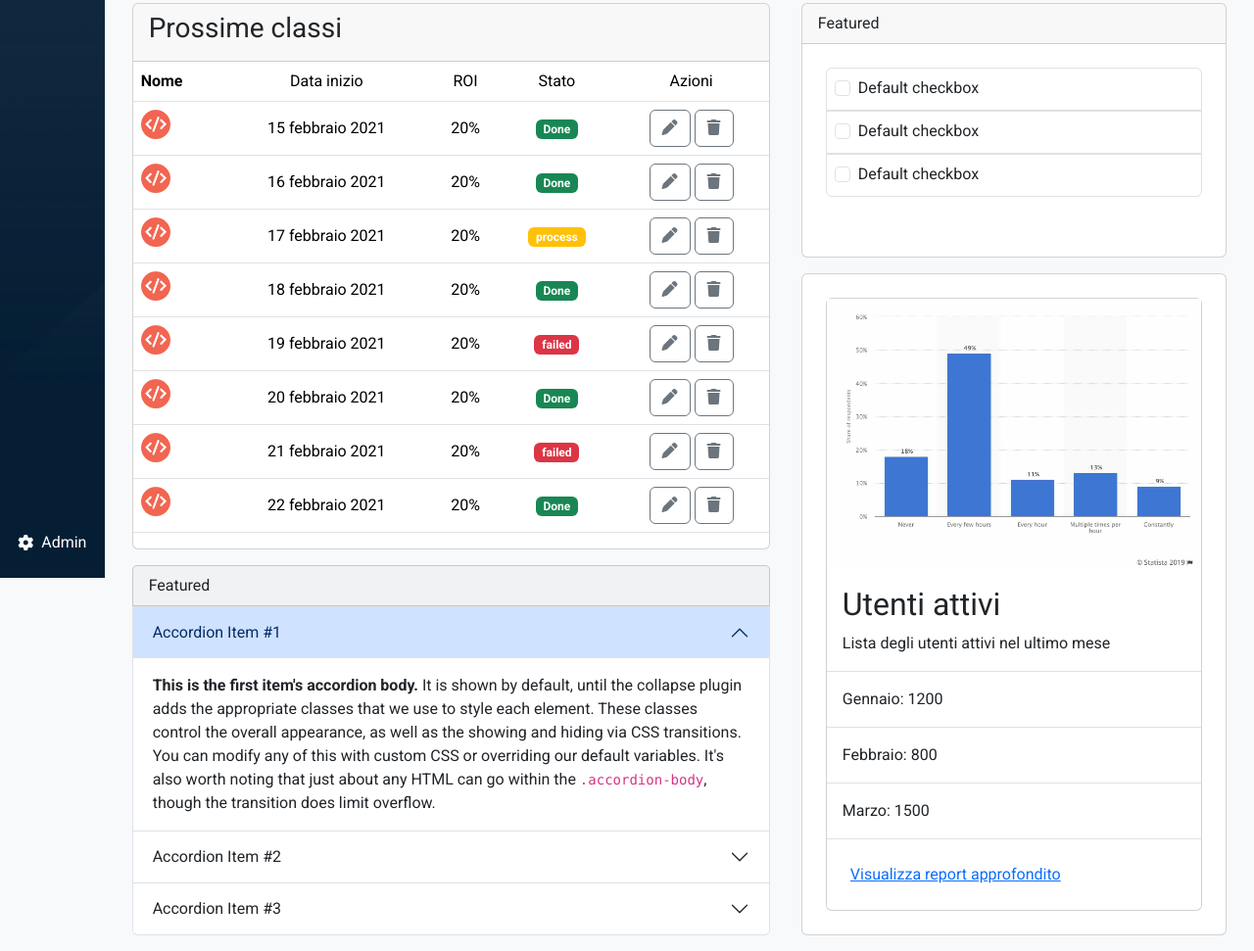
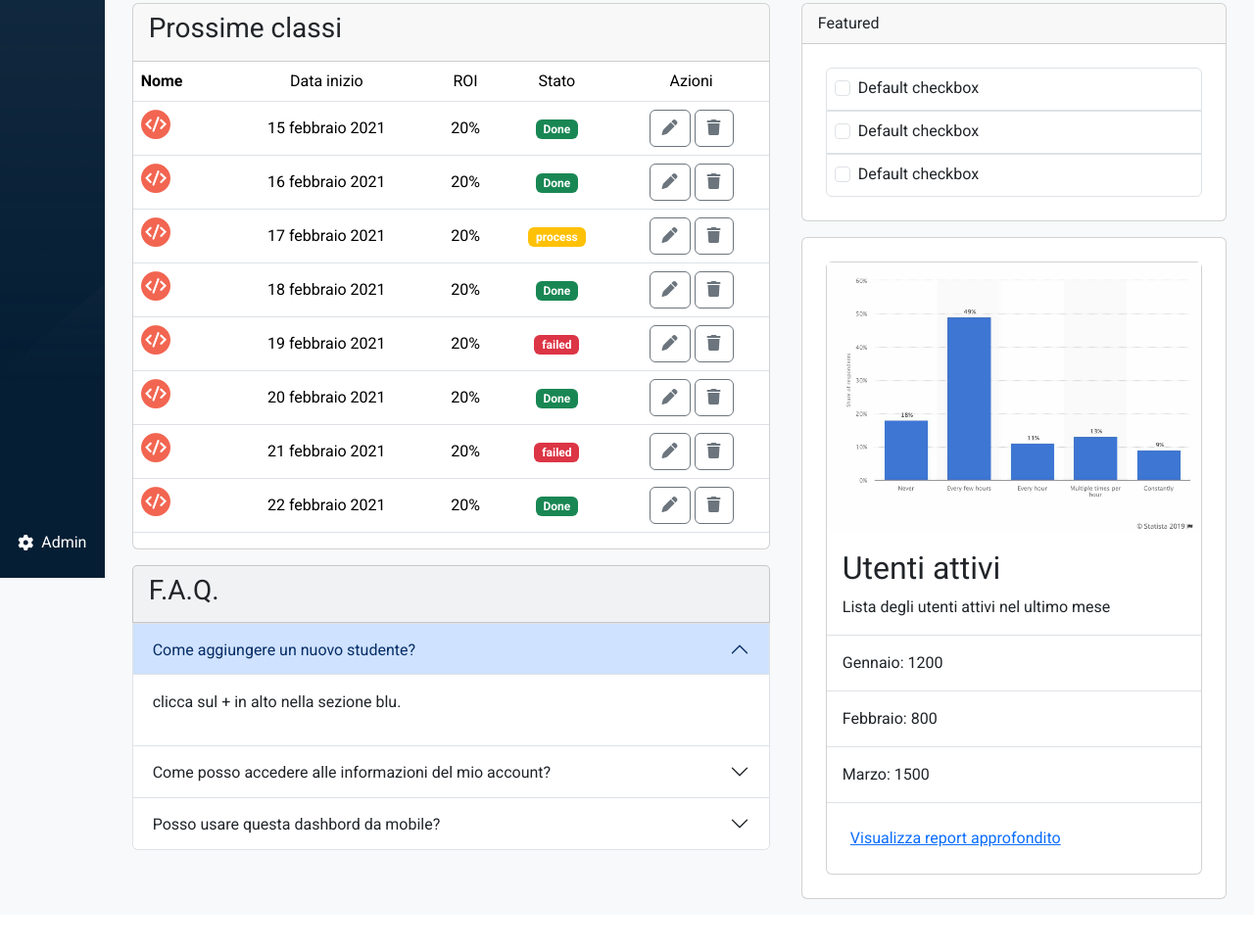
Before and after one commit to RiccardoImperato/html-css-bootstrap-dashboard, a plain HTML site: page index.html in a window 1280 px wide. Shown: the part 210-1181 px from the top of the page at 98% size. After the commit the page ends 1144 px from the top, so only its background shows below. Drawn offline with nearby package versions, Linux system fonts and the light colour scheme.

Commit message:
fet: sezione f.a.q.

```diff
--- a/index.html
+++ b/index.html
@@ -295,7 +295,7 @@
                         <!-- Accordion -->
                         <div class="col p-0">
                             <div class="card card-header">
-                                Featured
+                                <h3>F.A.Q.</h3>
                             </div>
                             <div class="accordion" id="accordionExample">
                                 <div class="accordion-item rounded-0">
@@ -303,24 +303,13 @@
                                         <button class="accordion-button rounded-0" type="button"
                                             data-bs-toggle="collapse" data-bs-target="#collapseOne" aria-expanded="true"
                                             aria-controls="collapseOne">
-                                            Accordion Item #1
+                                            Come aggiungere un nuovo studente?
                                         </button>
                                     </h2>
                                     <div id="collapseOne" class="accordion-collapse collapse show"
                                         data-bs-parent="#accordionExample">
                                         <div class="accordion-body">
-                                            <strong>This is the first item's accordion body.</strong> It is shown by
-                                            default, until the collapse plugin adds the appropriate classes that we use
-                                            to
-                                            style each element. These classes control the overall appearance, as well as
-                                            the
-                                            showing and hiding via CSS transitions. You can modify any of this with
-                                            custom
-                                            CSS or overriding our default variables. It's also worth noting that just
-                                            about
-                                            any HTML can go within the <code>.accordion-body</code>, though the
-                                            transition
-                                            does limit overflow.
+                                            <p>clicca sul + in alto nella sezione blu.</p>
                                         </div>
                                     </div>
                                 </div>
@@ -329,24 +318,13 @@
                                         <button class="accordion-button collapsed" type="button"
                                             data-bs-toggle="collapse" data-bs-target="#collapseTwo"
                                             aria-expanded="false" aria-controls="collapseTwo">
-                                            Accordion Item #2
+                                            Come posso accedere alle informazioni del mio account?
                                         </button>
                                     </h2>
                                     <div id="collapseTwo" class="accordion-collapse collapse"
                                         data-bs-parent="#accordionExample">
                                         <div class="accordion-body">
-                                            <strong>This is the second item's accordion body.</strong> It is hidden by
-                                            default, until the collapse plugin adds the appropriate classes that we use
-                                            to
-                                            style each element. These classes control the overall appearance, as well as
-                                            the
-                                            showing and hiding via CSS transitions. You can modify any of this with
-                                            custom
-                                            CSS or overriding our default variables. It's also worth noting that just
-                                            about
-                                            any HTML can go within the <code>.accordion-body</code>, though the
-                                            transition
-                                            does limit overflow.
+                                            <p>clicca sulla campanella.</p>
                                         </div>
                                     </div>
                                 </div>
@@ -355,24 +333,17 @@
                                         <button class="accordion-button collapsed" type="button"
                                             data-bs-toggle="collapse" data-bs-target="#collapseThree"
                                             aria-expanded="false" aria-controls="collapseThree">
-                                            Accordion Item #3
+                                            Posso usare questa dashbord da mobile?
                                         </button>
                                     </h2>
                                     <div id="collapseThree" class="accordion-collapse collapse"
                                         data-bs-parent="#accordionExample">
                                         <div class="accordion-body">
-                                            <strong>This is the third item's accordion body.</strong> It is hidden by
-                                            default, until the collapse plugin adds the appropriate classes that we use
-                                            to
-                                            style each element. These classes control the overall appearance, as well as
-                                            the
-                                            showing and hiding via CSS transitions. You can modify any of this with
-                                            custom
-                                            CSS or overriding our default variables. It's also worth noting that just
-                                            about
-                                            any HTML can go within the <code>.accordion-body</code>, though the
-                                            transition
-                                            does limit overflow.
+                                            <p>
+                                                Di solito è inusuale usare dashboard del genere da mobile, ma i nostri
+                                                sviluppatori hanno fatto di tutto per permettere un'esperienza utente
+                                                accettabile anche da dispositivi a schermi ridotti.
+                                            </p>
                                         </div>
                                     </div>
                                 </div>
```
